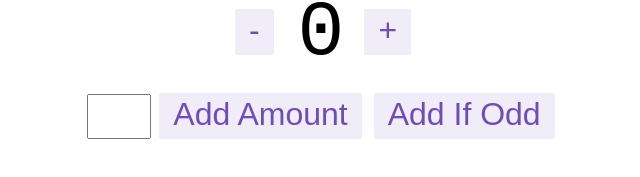
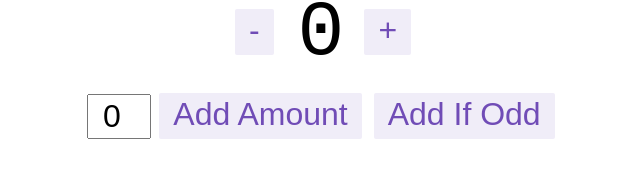
Before and after one commit to vijaymanikanta444/coding-task-react, a Next.js app: page / in a window 1280 px wide. Shown: the part 505-682 px from the top of the page, without its empty margins (315-955 px from the left). Built offline with nearby package versions, Linux system fonts and the light colour scheme.

Commit message:
[feature] Custom Amount Addition logic

```diff
--- a/app/components/Counter/Counter.tsx
+++ b/app/components/Counter/Counter.tsx
@@ -4,14 +4,22 @@
 import { useState } from "react";
 
 /* Instruments */
-import { useSelector, selectCount, useDispatch, increment, decreament } from "@/lib/redux";
+import {
+  useSelector,
+  selectCount,
+  useDispatch,
+  increment,
+  decreament,
+  incrementByAmount,
+} from "@/lib/redux";
 import styles from "./counter.module.css";
 
 export const Counter = () => {
   const count = useSelector(selectCount);
-  const dispatch = useDispatch()
+  const dispatch = useDispatch();
 
-  // Create a state named incrementAmount
+// state to store the increment value
+  const [incrementAmount, setIncrementAmount] = useState<number>(0);
 
   return (
     <div>
@@ -20,7 +28,7 @@ export const Counter = () => {
           className={styles.button}
           aria-label="Decrement value"
           onClick={() => {
-            dispatch(decreament())
+            dispatch(decreament());
           }}
         >
           -
@@ -30,18 +38,24 @@ export const Counter = () => {
           className={styles.button}
           aria-label="Increment value"
           onClick={() => {
-            dispatch(increment())
+            dispatch(increment());
           }}
         >
           +
         </button>
       </div>
       <div className={styles.row}>
-        <input className={styles.textbox} aria-label="Set increment amount" />
+      <input
+          type="number"
+          className={styles.textbox}
+          value={incrementAmount}
+          onChange={(e) => setIncrementAmount(Number(e.target.value))}
+          aria-label="Set increment amount"
+        />
         <button
           className={styles.button}
           onClick={() => {
-            // dispatch event to add incrementAmount to count
+            dispatch(incrementByAmount(incrementAmount));
           }}
         >
           Add Amount
--- a/lib/redux/slices/counterSlice/counterSlice.ts
+++ b/lib/redux/slices/counterSlice/counterSlice.ts
@@ -17,13 +17,21 @@ export const counterSlice = createSlice({
     decreament: (state: CounterSliceState) => {
       state.value -= 1;
     },
+    incrementByAmount: (state: CounterSliceState, action: incrementByAmountAction) => {
+      state.value += action.payload
+    }
   },
 });
 
-export const { increment, decreament } = counterSlice.actions;
+export const { increment, decreament, incrementByAmount } = counterSlice.actions;
 
 /* Types */
 export interface CounterSliceState {
   value: number;
   status: "idle" | "loading" | "failed";
 }
+
+export interface incrementByAmountAction {
+  type: string;
+  payload : number
+}
```
